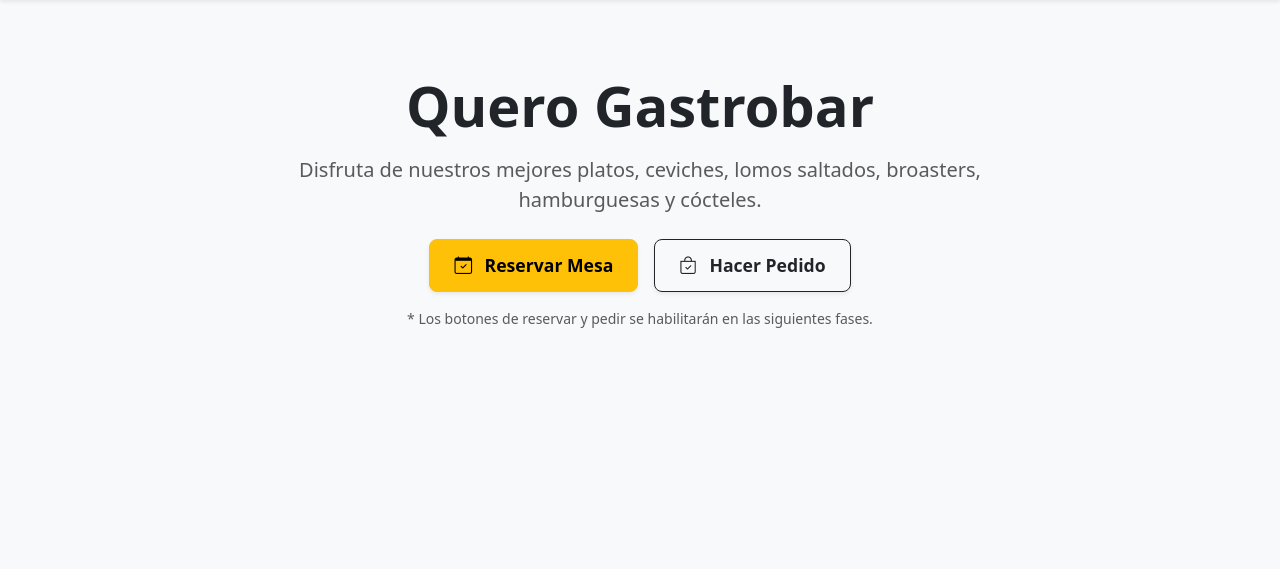
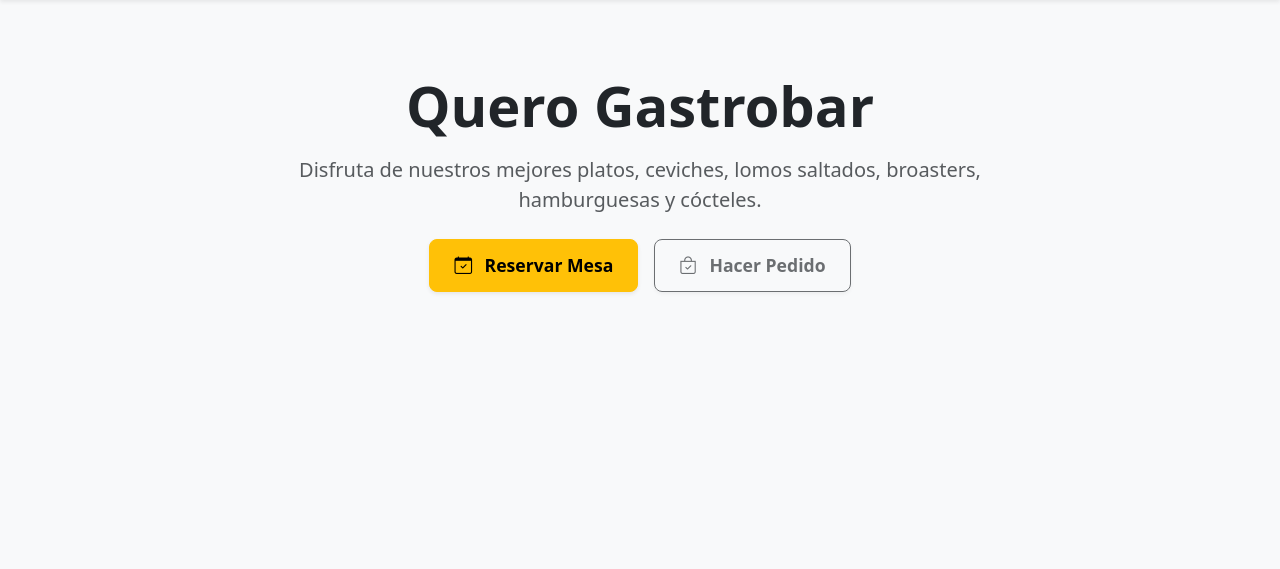
Before and after one commit to jeremy14147c-droid/Reservas_Quero, a Flask app: page / in a window 1280 px wide. Shown: the part 62-631 px from the top of the page. Run offline with Flask 3, Linux system fonts and the light colour scheme; data that the repository does not hold is empty; parts of the project's set-up code (start-up, migrations or seed data) failed here and were passed over; some libraries are stand-ins or nearby versions.

Commit message:
Fase 2: el boton Reservar Mesa del inicio enlaza a /reservar; Hacer Pedido queda deshabilitado hasta la Fase 3

```diff
--- a/app/static/js/main.js
+++ b/app/static/js/main.js
@@ -62,4 +62,10 @@ document.addEventListener('DOMContentLoaded', () => {
     if (!navigator.onLine) {
         actualizarEstadoRed(false);
     }
+
+    // Inicializar tooltips de Bootstrap (etiquetas flotadas de botones desactivados, etc.)
+    if (window.bootstrap) {
+        document.querySelectorAll('[data-bs-toggle="tooltip"]')
+            .forEach(el => new bootstrap.Tooltip(el));
+    }
 });
--- a/app/templates/publico/index.html
+++ b/app/templates/publico/index.html
@@ -17,16 +17,15 @@
         {% endif %}
 
         <div class="d-grid gap-3 d-sm-flex justify-content-sm-center mt-3">
-            <button class="btn btn-warning btn-lg px-4 gap-3 btn-lg-mobile fw-bold shadow-sm" data-requiere-conexion>
+            <a class="btn btn-warning btn-lg px-4 gap-3 btn-lg-mobile fw-bold shadow-sm" href="{{ url_for('publico.reservar') }}">
                 <i class="bi bi-calendar-check me-2"></i> Reservar Mesa
-            </button>
-            <button class="btn btn-outline-dark btn-lg px-4 btn-lg-mobile fw-bold shadow-sm" data-requiere-conexion>
+            </a>
+            <!-- El pedido por la web se activa con la Fase 3; por ahora no hace nada -->
+            <a class="btn btn-outline-dark btn-lg px-4 btn-lg-mobile fw-bold shadow-sm disabled" aria-disabled="true"
+               data-bs-toggle="tooltip" data-bs-title="Habilitaremos los pedidos por la web muy pronto">
                 <i class="bi bi-bag-check me-2"></i> Hacer Pedido
-            </button>
+            </a>
         </div>
-        <small class="text-muted d-block mt-3">
-            * Los botones de reservar y pedir se habilitarán en las siguientes fases.
-        </small>
     </div>
 </div>
 {% endblock %}
```
